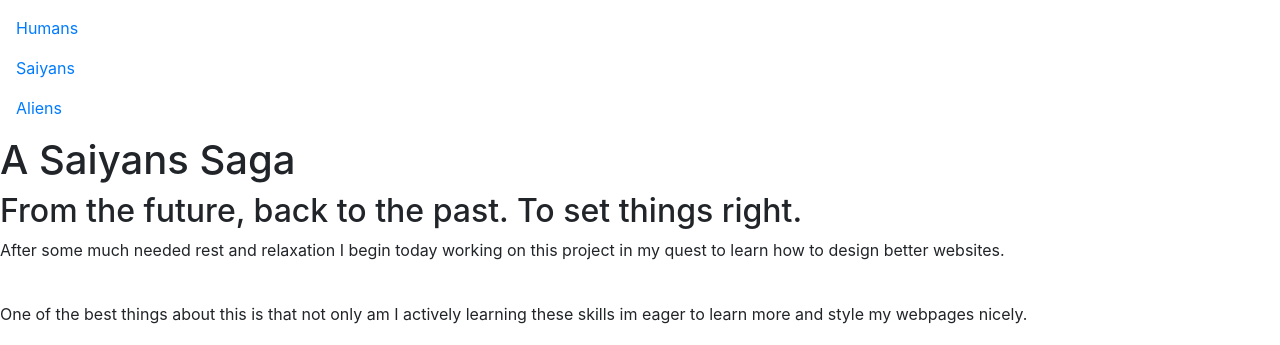
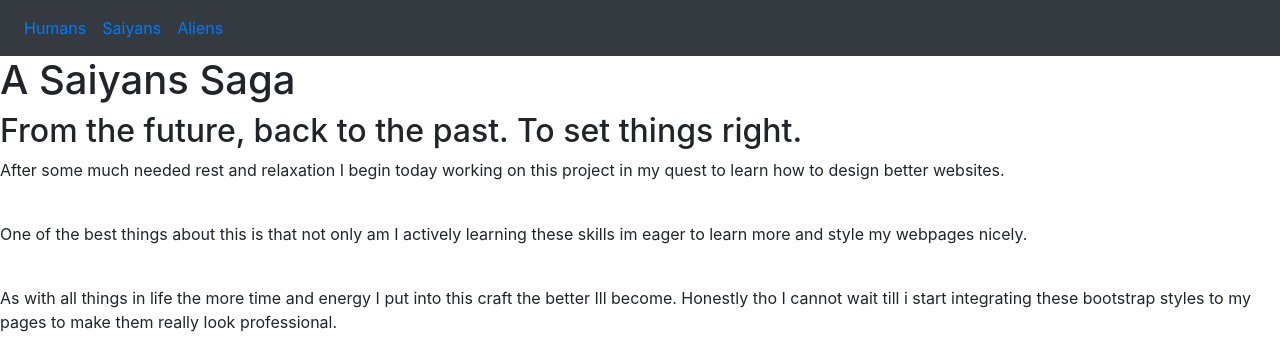
Before and after one commit to flyhightech/DragonBallZ_Website_Project, a plain HTML site: page index.html in a window 1280 px wide. Shown: the top 345 px of the page. Drawn offline with nearby package versions, Linux system fonts and the light colour scheme.

Commit message:
Added navbar using bootstrap.

```diff
--- a/index.html
+++ b/index.html
@@ -10,7 +10,7 @@
 </head>
 
 <body>
-    <nav class="navbar">
+    <nav class="navbar navbar-expand-lg bg-dark">
         <ul class="navbar-nav">
             <li class="nav-item">
                 <a class="nav-link" href="#">Humans</a>
@@ -93,5 +93,9 @@
 
     </form>
 
+    <script src="https://code.jquery.com/jquery-3.3.1.slim.min.js" integrity="sha384-q8i/X+965DzO0rT7abK41JStQIAqVgRVzpbzo5smXKp4YfRvH+8abtTE1Pi6jizo" crossorigin="anonymous"></script>
+    <script src="https://cdnjs.cloudflare.com/ajax/libs/popper.js/1.14.3/umd/popper.min.js" integrity="sha384-ZMP7rVo3mIykV+2+9J3UJ46jBk0WLaUAdn689aCwoqbBJiSnjAK/l8WvCWPIPm49" crossorigin="anonymous"></script>
+    <script src="https://stackpath.bootstrapcdn.com/bootstrap/4.1.3/js/bootstrap.min.js" integrity="sha384-ChfqqxuZUCnJSK3+MXmPNIyE6ZbWh2IMqE241rYiqJxyMiZ6OW/JmZQ5stwEULTy" crossorigin="anonymous"></script>
+
 </body>
 </html>
```
